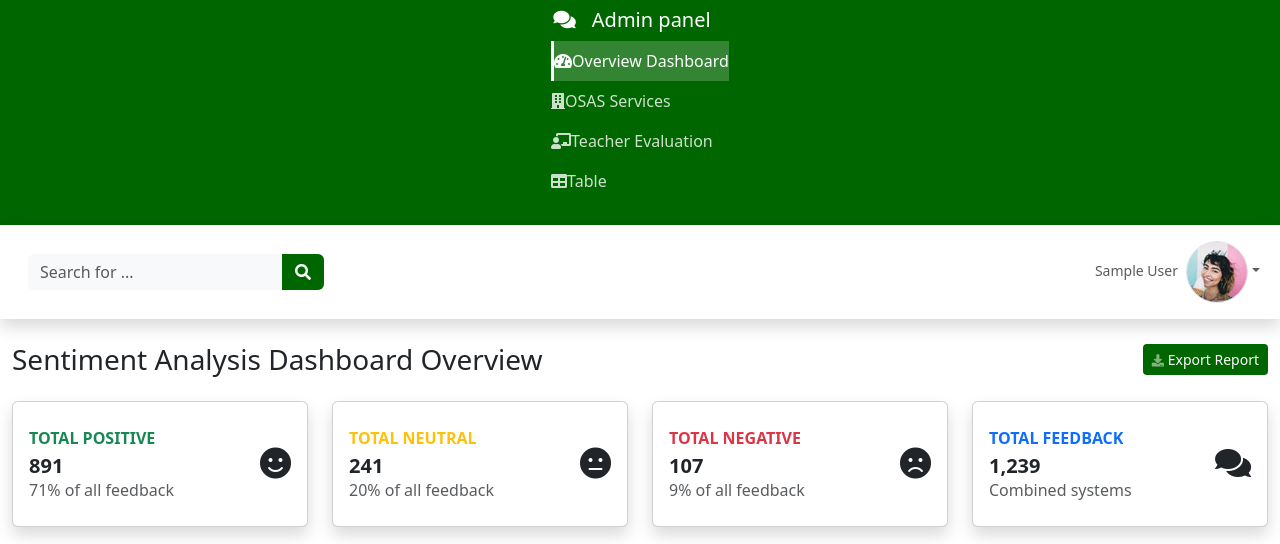
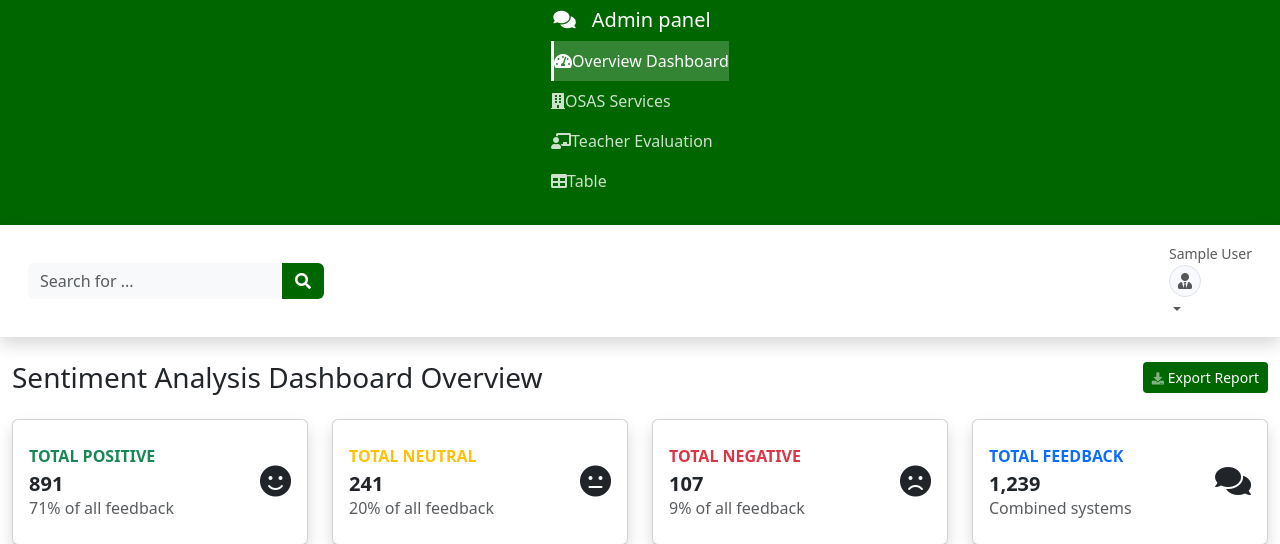
Before and after one commit to WWH16/django, a Django app: page /dashboard/admin/ in a window 1280 px wide. Shown: the top 544 px of the page. Run offline with Django 5.2, Linux system fonts and the light colour scheme; the visitor is signed in with stand-in values (Sample User, id 1); some libraries are stand-ins or nearby versions.

Commit message:
added a avatar on the admin

```diff
--- a/UFP/projects/UFP/dashboard/templates/adminDashboard/dashboard_base.html
+++ b/UFP/projects/UFP/dashboard/templates/adminDashboard/dashboard_base.html
@@ -87,9 +87,10 @@
 								<div class="nav-item dropdown no-arrow"><a class="dropdown-toggle nav-link"
 
 										aria-expanded="false" data-bs-toggle="dropdown" href="#"><span
-											class="d-none d-lg-inline me-2 text-gray-600 small">{{ user_display_name }}</span><img
-											class="border rounded-circle img-profile"
-											src="{% static 'img/avatars/avatar1.jpeg' %}"></a>
+											class="d-none d-lg-inline me-2 text-gray-600 small">{{ user_display_name }}</span>
+<span class="border rounded-circle img-profile d-flex justify-content-center align-items-center" style="width: 32px; height: 32px; background-color: #f8f9fc;">
+    <i class="fas fa-user-tie text-gray-600" style="font-size: 16px;"></i>
+</span></a>
 									<div class="dropdown-menu shadow dropdown-menu-end animated--grow-in"><a
 											class="dropdown-item" href="#"><i
 												class="fas fa-user fa-sm fa-fw me-2 text-gray-400"></i>&nbsp;Profile</a><a
```
